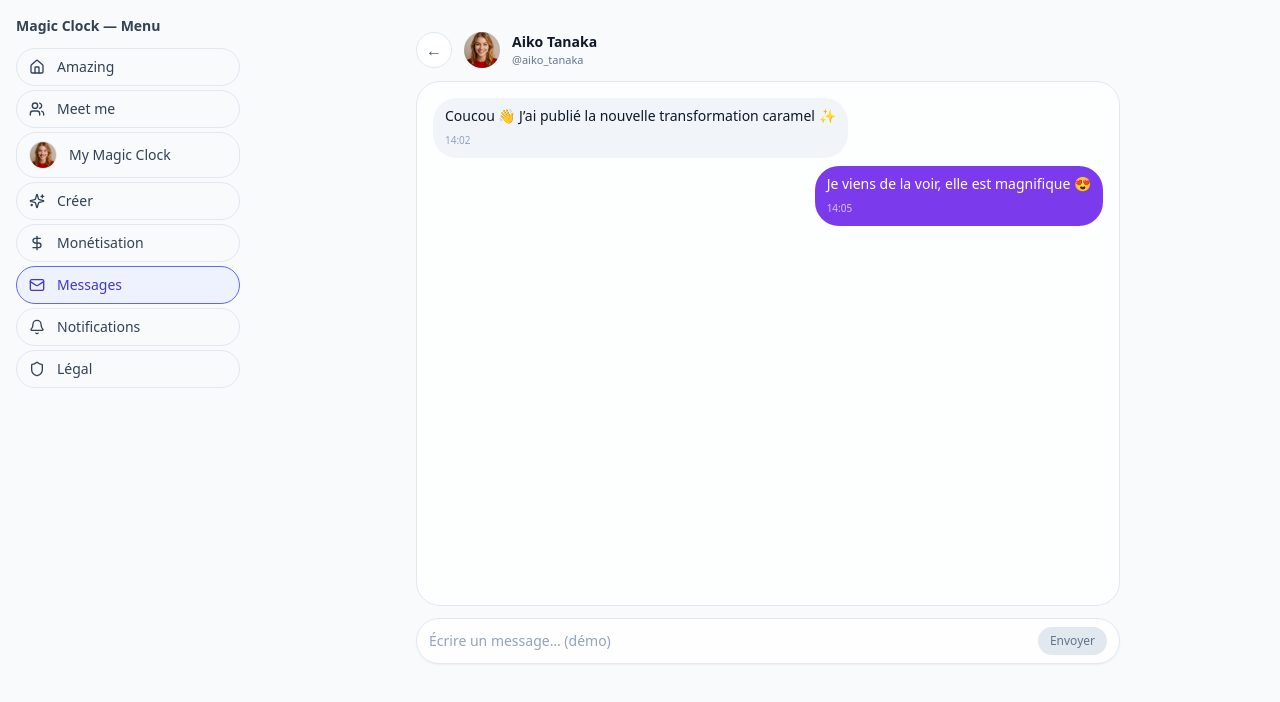
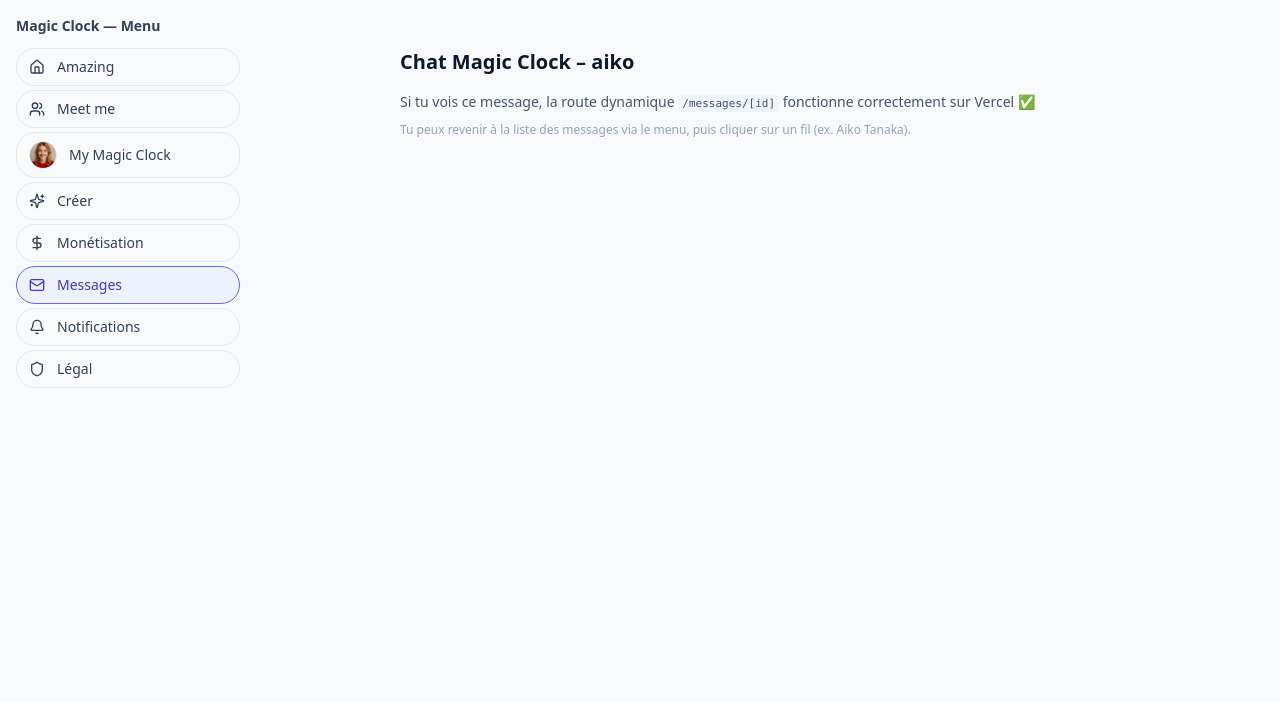
Before and after one commit to welcome-magic-clock/magic-clock-web-mvp, a Next.js app: page /messages/aiko in a window 1280 px wide. Shown: the top 702 px of the page. Built offline with nearby package versions, Linux system fonts and the light colour scheme.

Commit message:
Update page.tsx

```diff
--- a/app/messages/[id]/page.tsx
+++ b/app/messages/[id]/page.tsx
@@ -1,267 +1,29 @@
 // app/messages/[id]/page.tsx
-import Link from "next/link";
-
-type ChatMeta = {
-  id: string;
-  name: string;
-  handle: string;
-  avatarUrl?: string;
-  avatarType?: "photo" | "brand";
-  avatarInitials?: string;
-  avatarGradient?: string;
-};
-
-type ChatMessage = {
-  id: number;
-  from: "me" | "them";
-  text: string;
-  time: string;
-};
-
-const chatMetas: Record<string, ChatMeta> = {
-  aiko: {
-    id: "aiko",
-    name: "Aiko Tanaka",
-    handle: "@aiko_tanaka",
-    avatarType: "photo",
-    avatarUrl: "/creators/aiko-tanaka.jpeg",
-  },
-  sofia: {
-    id: "sofia",
-    name: "Sofia Rivera",
-    handle: "@sofia_rivera",
-    avatarType: "photo",
-    avatarUrl: "/creators/sofia-rivera.jpeg",
-  },
-  lena: {
-    id: "lena",
-    name: "Lena Martin",
-    handle: "@lena_martin",
-    avatarType: "photo",
-    avatarUrl: "/creators/lena-martin.jpeg",
-  },
-  "mc-sub": {
-    id: "mc-sub",
-    name: "Magic Clock",
-    handle: "@magic_clock_app",
-    avatarType: "brand",
-    avatarInitials: "MC",
-    avatarGradient:
-      "bg-gradient-to-tr from-indigo-500 via-purple-500 to-sky-500",
-  },
-  "mc-ppv": {
-    id: "mc-ppv",
-    name: "Magic Clock",
-    handle: "@magic_clock_app",
-    avatarType: "brand",
-    avatarInitials: "MC",
-    avatarGradient:
-      "bg-gradient-to-tr from-fuchsia-500 via-pink-500 to-orange-400",
-  },
-  "mc-likes": {
-    id: "mc-likes",
-    name: "Magic Clock",
-    handle: "@magic_clock_app",
-    avatarType: "brand",
-    avatarInitials: "MC",
-    avatarGradient:
-      "bg-gradient-to-tr from-emerald-500 via-teal-500 to-sky-400",
-  },
-};
-
-const messagesById: Record<string, ChatMessage[]> = {
-  aiko: [
-    {
-      id: 1,
-      from: "them",
-      text: "Coucou 👋 J’ai publié la nouvelle transformation caramel ✨",
-      time: "14:02",
-    },
-    {
-      id: 2,
-      from: "me",
-      text: "Je viens de la voir, elle est magnifique 😍",
-      time: "14:05",
-    },
-  ],
-  sofia: [
-    {
-      id: 1,
-      from: "them",
-      text: "On teste Magic Clock avec l’équipe du salon, c’est top !",
-      time: "Hier",
-    },
-    {
-      id: 2,
-      from: "me",
-      text: "Merci 🙏 N’hésite pas à m’envoyer tes retours.",
-      time: "Hier",
-    },
-  ],
-  lena: [
-    {
-      id: 1,
-      from: "them",
-      text: "Merci pour tes conseils sur le blond froid 💬",
-      time: "Mar.",
-    },
-    {
-      id: 2,
-      from: "me",
-      text: "Avec plaisir, tu peux enregistrer la formule dans Magic Clock.",
-      time: "Mar.",
-    },
-  ],
-  "mc-sub": [
-    {
-      id: 1,
-      from: "them",
-      text: "Nouveau abonné : @hairby_jules vient de s’abonner à ton contenu.",
-      time: "Il y a 5 min",
-    },
-  ],
-  "mc-ppv": [
-    {
-      id: 1,
-      from: "them",
-      text: "Achat PPV confirmé : « Balayage caramel studio » (4,90 CHF).",
-      time: "Il y a 12 min",
-    },
-  ],
-  "mc-likes": [
-    {
-      id: 1,
-      from: "them",
-      text: "Boom ! 12 302 likes sur « Blond ambré ». Bravo 🪄",
-      time: "Aujourd’hui",
-    },
-  ],
-};
+"use client";
 
 export default function MessageThreadPage({
   params,
 }: {
   params: { id: string };
 }) {
-  const meta: ChatMeta =
-    chatMetas[params.id] ??
-    ({
-      id: params.id,
-      name: "Conversation",
-      handle: "",
-    } as ChatMeta);
+  return (
+    <main className="mx-auto max-w-3xl px-4 py-8">
+      <h1 className="text-xl font-semibold text-slate-900">
+        Chat Magic Clock – {params.id}
+      </h1>
 
-  const messages: ChatMessage[] =
-    messagesById[params.id] ??
-    [
-      {
-        id: 1,
-        from: "them",
-        text: "Bienvenue dans ta messagerie Magic Clock ✨",
-        time: "Maintenant",
-      },
-    ];
+      <p className="mt-4 text-sm text-slate-600">
+        Si tu vois ce message, la route dynamique{" "}
+        <code className="rounded bg-slate-100 px-1 py-0.5 text-[11px]">
+          /messages/[id]
+        </code>{" "}
+        fonctionne correctement sur Vercel ✅
+      </p>
 
-  return (
-    <main className="mx-auto flex h-[calc(100vh-72px)] max-w-3xl flex-col px-4 pb-20 pt-4 sm:px-6 lg:px-8">
-      {/* Header chat */}
-      <header className="mb-3 flex items-center gap-3">
-        <Link
-          href="/messages"
-          className="flex h-9 w-9 items-center justify-center rounded-full border border-slate-200 bg-white text-slate-600 hover:bg-slate-50"
-          aria-label="Retour aux messages"
-        >
-          ←
-        </Link>
-
-        <div className="flex items-center gap-3">
-          <div className="h-9 w-9 overflow-hidden rounded-full bg-slate-100">
-            {meta.avatarType === "photo" && meta.avatarUrl ? (
-              <img
-                src={meta.avatarUrl}
-                alt={meta.name}
-                className="h-full w-full object-cover"
-              />
-            ) : meta.avatarType === "brand" ? (
-              <div
-                className={`flex h-full w-full items-center justify-center rounded-full text-xs font-semibold text-white ${
-                  meta.avatarGradient ?? "bg-slate-400"
-                }`}
-              >
-                {meta.avatarInitials ?? "MC"}
-              </div>
-            ) : (
-              <div className="flex h-full w-full items-center justify-center text-xs font-semibold text-slate-500">
-                {meta.name
-                  .split(" ")
-                  .map((n) => n[0])
-                  .join("")
-                  .slice(0, 2)
-                  .toUpperCase()}
-              </div>
-            )}
-          </div>
-          <div>
-            <p className="text-sm font-semibold text-slate-900">
-              {meta.name}
-            </p>
-            {meta.handle && (
-              <p className="text-[11px] text-slate-500">{meta.handle}</p>
-            )}
-          </div>
-        </div>
-      </header>
-
-      {/* Zone messages (statique pour l’instant) */}
-      <section className="flex-1 overflow-y-auto rounded-3xl border border-slate-200 bg-white/80 p-3 sm:p-4">
-        <div className="flex flex-col gap-2 text-sm">
-          {messages.map((msg) => {
-            const isMe = msg.from === "me";
-            return (
-              <div
-                key={msg.id}
-                className={`flex ${isMe ? "justify-end" : "justify-start"}`}
-              >
-                <div
-                  className={`max-w-[75%] rounded-2xl px-3 py-2 text-sm ${
-                    isMe
-                      ? "bg-violet-600 text-white"
-                      : "bg-slate-100 text-slate-900"
-                  }`}
-                >
-                  <p className="whitespace-pre-wrap">{msg.text}</p>
-                  <p
-                    className={`mt-1 text-[10px] ${
-                      isMe
-                        ? "text-violet-100/80"
-                        : "text-slate-400"
-                    }`}
-                  >
-                    {msg.time}
-                  </p>
-                </div>
-              </div>
-            );
-          })}
-        </div>
-      </section>
-
-      {/* Barre d’entrée (maquette, non interactive) */}
-      <section className="mt-3 flex items-center gap-2 rounded-2xl border border-slate-200 bg-white/90 px-3 py-2 shadow-sm">
-        <input
-          type="text"
-          disabled
-          placeholder="Écrire un message… (démo)"
-          className="flex-1 border-none bg-transparent text-sm text-slate-400 placeholder:text-slate-400 focus:outline-none"
-        />
-        <button
-          type="button"
-          disabled
-          className="inline-flex items-center justify-center rounded-full bg-slate-200 px-3 py-1.5 text-xs font-medium text-slate-500"
-        >
-          Envoyer
-        </button>
-      </section>
+      <p className="mt-2 text-xs text-slate-400">
+        Tu peux revenir à la liste des messages via le menu, puis cliquer sur
+        un fil (ex. Aiko Tanaka).
+      </p>
     </main>
   );
 }
```
